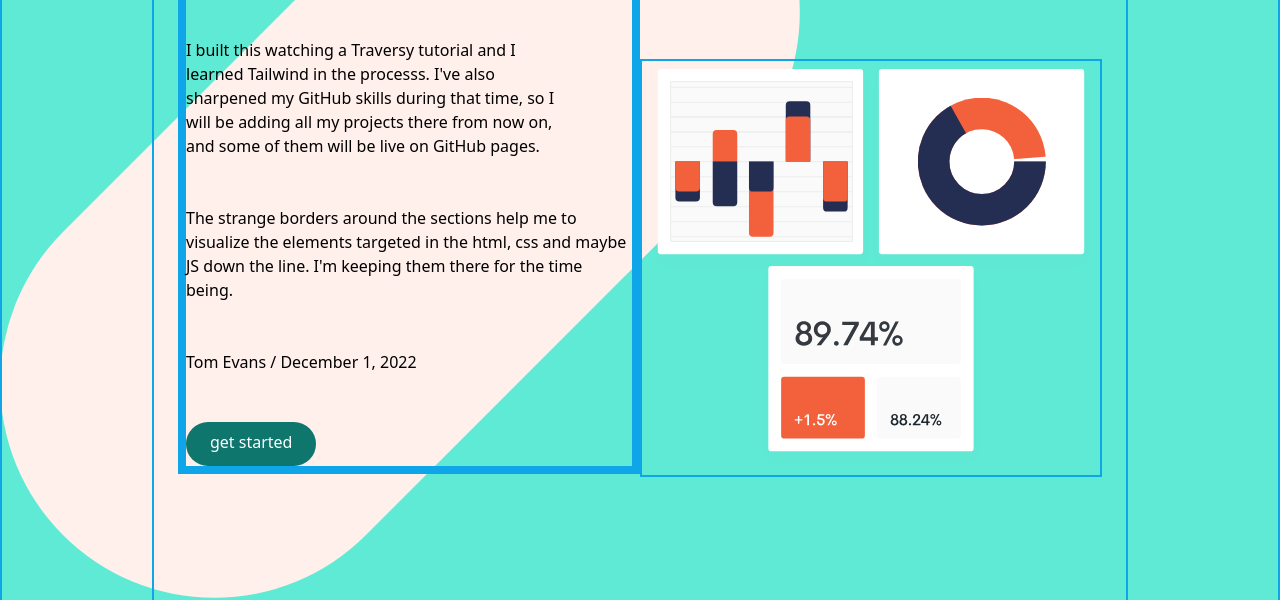
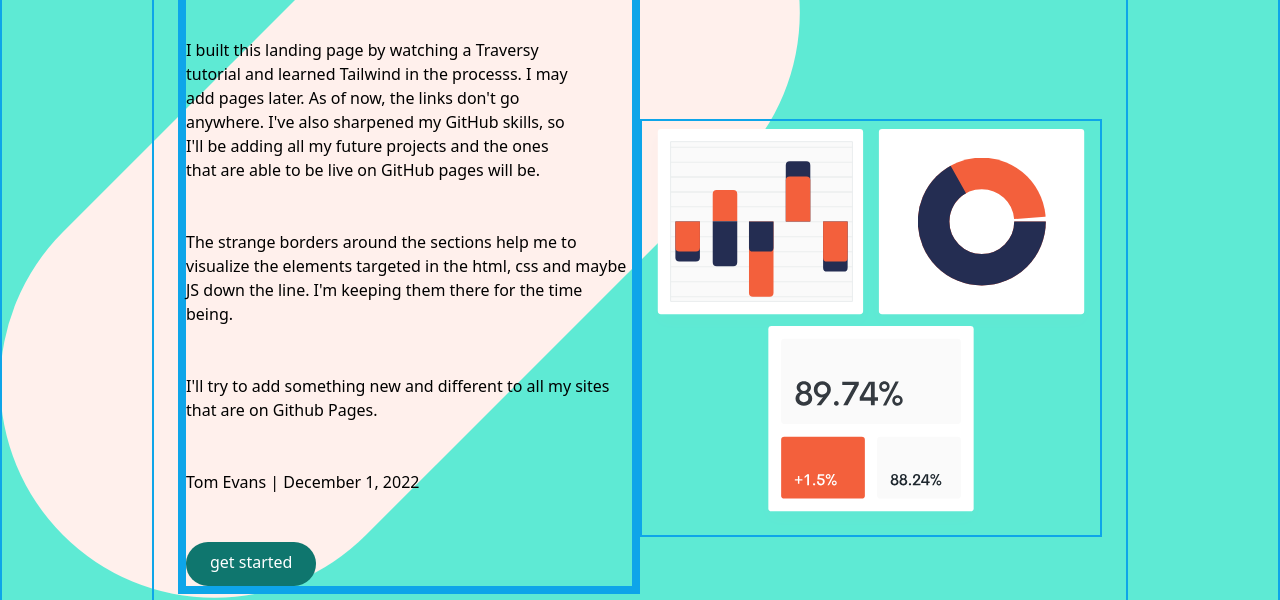
Before and after one commit to TomE1/TailwindT, a website: page index.html in a window 1280 px wide. Shown: the part 202-802 px from the top of the page. Drawn offline with Linux system fonts and the light colour scheme.

Commit message:
finished before changes

```diff
--- a/index.html
+++ b/index.html
@@ -74,18 +74,23 @@
             About this site
           </h1>
           <p class="max-w-sm text-bg-teal-700 md:text-left">
-            I built this watching a Traversy tutorial and I learned Tailwind in
-            the processs. I've also sharpened my GitHub skills during that time,
-            so I will be adding all my projects there from now on, and some of
-            them will be live on GitHub pages.
+            I built this landing page by watching a Traversy tutorial and
+            learned Tailwind in the processs. I may add pages later. As of now,
+            the links don't go anywhere. I've also sharpened my GitHub skills,
+            so I'll be adding all my future projects and the ones that are able
+            to be live on GitHub pages will be.
           </p>
           <p>
             The strange borders around the sections help me to visualize the
             elements targeted in the html, css and maybe JS down the line. I'm
             keeping them there for the time being.
           </p>
+          <p>
+            I'll try to add something new and different to all my sites that are
+            on Github Pages.
+          </p>
 
-          <p>Tom Evans / December 1, 2022</p>
+          <p>Tom Evans | December 1, 2022</p>
           <div class="flex justify-center md:justify-start">
             <a
               href="#"
```
